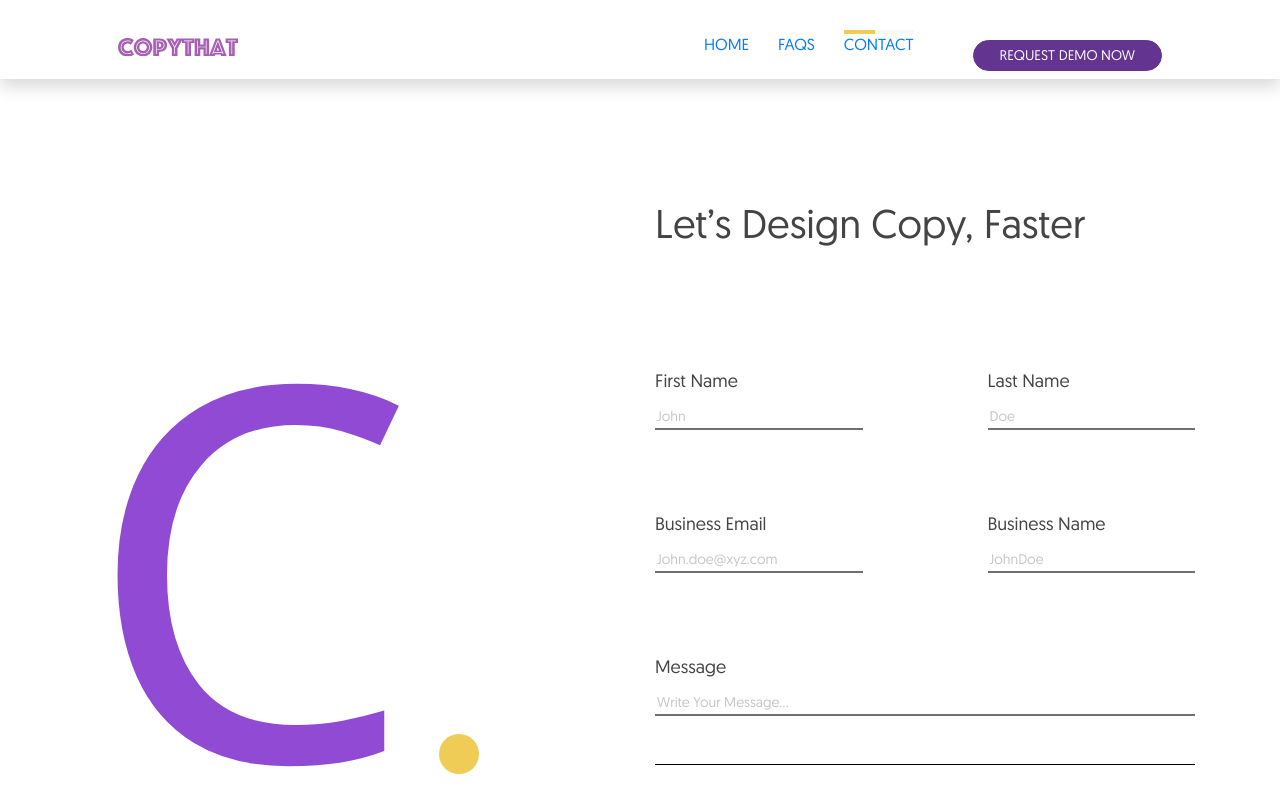
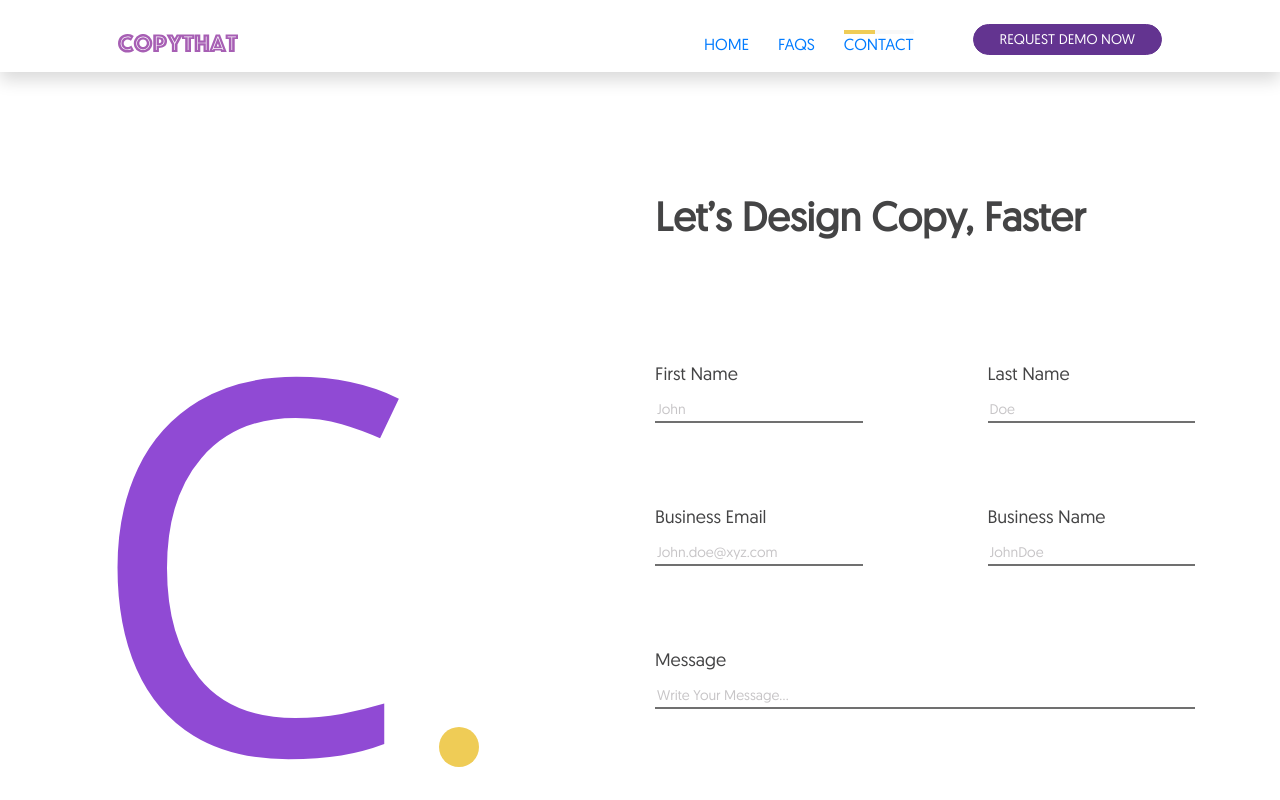
Before and after one commit to yashu2001/Copy_That, a React (Create React App) app: page /contact in a window 1280 px wide. Shown: the top 800 px of the page. Built offline with nearby package versions, Linux system fonts and the light colour scheme.

Commit message:
Bold heading,request demo margin-top,extra horizontal line

```diff
--- a/src/App.css
+++ b/src/App.css
@@ -88,9 +88,6 @@ textarea:focus {
 textarea {
   resize: none !important;
 }
-hr {
-  background-color: #000000;
-}
 ::-webkit-input-placeholder {
   /* Chrome/Opera/Safari */
   font-size: 14px;
@@ -139,7 +136,7 @@ hr {
   background-color: var(--color-primary) !important;
   border-color: var(--color-primary) !important;
   margin-right: 8vw !important;
-  margin-top: 4vh !important;
+  margin-top: 2vh !important;
   padding-right: 2vw !important;
   padding-left: 2vw !important;
   border-top-right-radius: 50px !important;
--- a/src/components/CONTACT/CENTER/RIGHT.js
+++ b/src/components/CONTACT/CENTER/RIGHT.js
@@ -8,7 +8,7 @@ export default function RIGHT() {
   const [message, setMessage] = useState("");
   return (
     <>
-      <h4>Let’s Design Copy, Faster</h4>
+      <h4 className="bold">Let’s Design Copy, Faster</h4>
       <form className="margin-top-120">
         <Row className="justify-content-space-between">
           <Col xs={5}>
@@ -77,7 +77,7 @@ export default function RIGHT() {
           </Col>
         </Row>
       </form>
-      <hr className="margin-top-56 p-0" />
+      <div className="margin-top-56 p-0"></div>
       <Row className="justify-content-end">
         <button className="contact-btn margin-top-56">
           <span className="p4">SEND</span>
```
